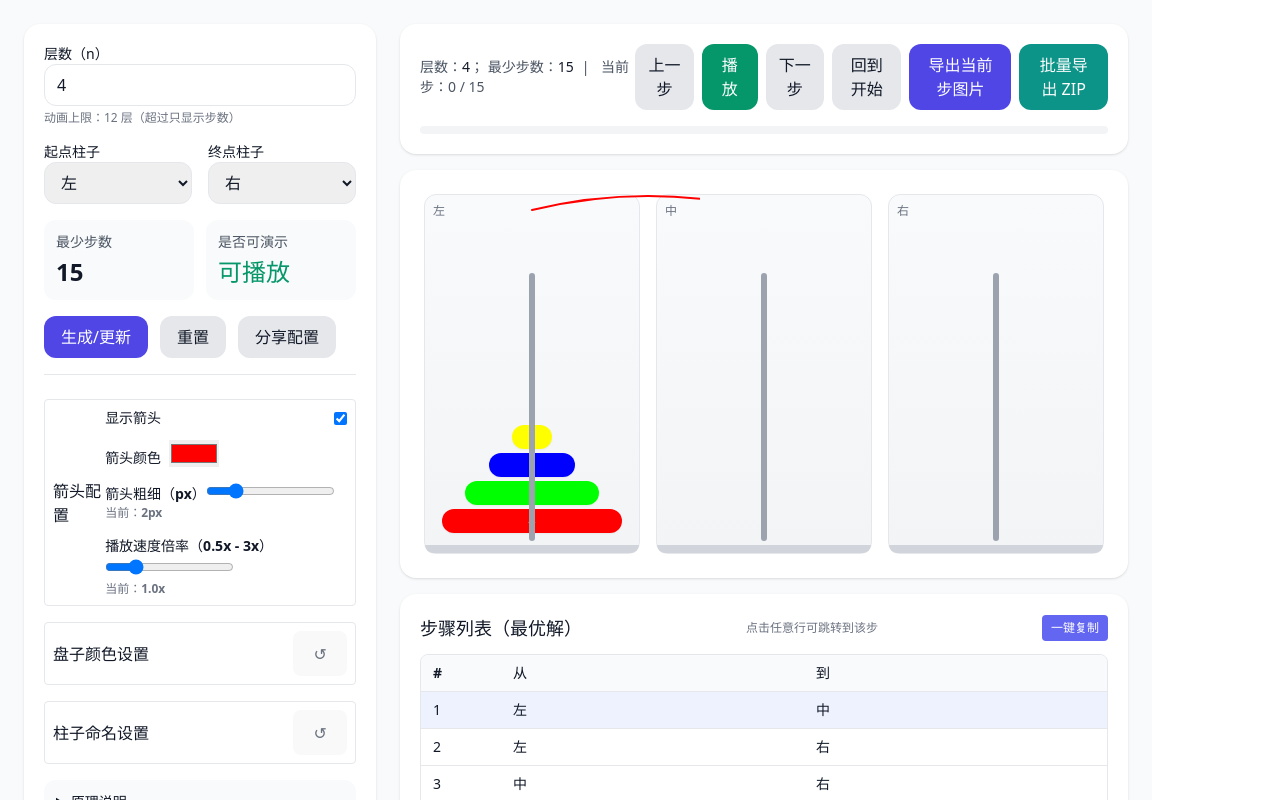
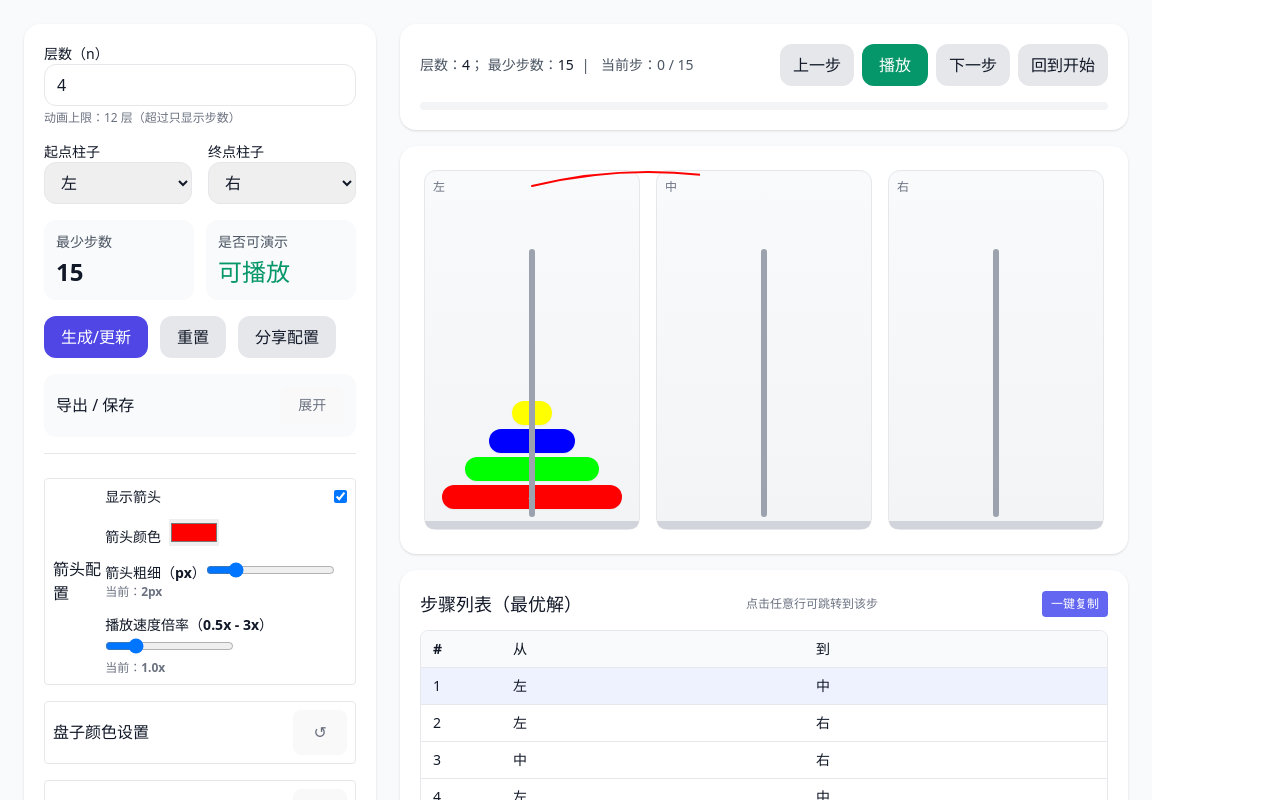
Before and after one commit to LightWind1/hanoi-explorer, a React (Vite) app: page / in a window 1280 px wide. Shown: the top 800 px of the page. Built offline with nearby package versions, Linux system fonts and the light colour scheme.

Commit message:
Fold the export button and delete the old method.
Fold the export button and delete the old method.
折叠导出按钮，删除旧方法。

```diff
--- a/src/App.tsx
+++ b/src/App.tsx
@@ -321,9 +321,13 @@ function drawArrowHead(ctx: CanvasRenderingContext2D, _x1:number, _y1:number, x2
 function ControlPanel() {
   const gs = useGlobal();
   const [inputN, setInputN] = useState(gs.n);
+  const [exportOpen, setExportOpen] = useState(() => {
+    try { const p = new URLSearchParams(window.location.search).get('export'); return p === 'open'; } catch { return false; }
+  });
 
   const stepsStr = useMemo(() => formatBigInt(minMovesBigInt(inputN)), [inputN]);
-  const canPlay = inputN <= 12;
+
+  const canPlay = inputN <= 12  && gs.startPeg !== gs.endPeg;
 
   const applyN = () => {
     let n = Math.max(1, Math.min(64, Math.floor(inputN)));
@@ -347,6 +351,17 @@ function ControlPanel() {
   };
 
   useEffect(() => { applyN(); }, [gs.startPeg, gs.endPeg]);
+
+  const toggleExportOpen = (val?: boolean) => {
+    const next = typeof val === 'boolean' ? val : !exportOpen;
+    setExportOpen(next);
+    try {
+      const params = new URLSearchParams(window.location.search);
+      params.set('export', next ? 'open' : 'closed');
+      const newUrl = `${window.location.pathname}?${params.toString()}`;
+      window.history.replaceState({}, '', newUrl);
+    } catch (e) { /* ignore */ }
+  };
 
   return (
     <div className="bg-white rounded-2xl shadow p-5 space-y-4">
@@ -422,6 +437,28 @@ function ControlPanel() {
                 }}
                 className="px-4 py-2 rounded-xl bg-gray-200">分享配置</button>
       </div>
+
+      <details className="rounded-xl bg-gray-50 p-3" open={exportOpen}>
+          <summary className="cursor-pointer font-medium flex justify-between items-center">
+            <span>导出 / 保存</span>
+            <div className="flex items-center gap-2">
+              <button onClick={(e) => { e.preventDefault(); toggleExportOpen(); }} className="text-sm text-gray-500">{exportOpen ? '收起' : '展开'}</button>
+            </div>
+          </summary>
+          <div className="mt-3 flex flex-wrap gap-2">
+            <button onClick={async () => {
+              // 导出当前可见步骤（DOM 截图）
+              const el = document.getElementById('hanoi-visual');
+              if (!el) return; const canvas = await html2canvas(el); downloadDataUrl(canvas.toDataURL('image/png'), `step-${gs.stepIndex}.png`);
+            }} className="px-3 py-2 rounded-xl bg-indigo-600 text-white">导出当前步图片</button>
+
+            <button onClick={async () => {
+              // 使用 snapshots 直接绘制并打包
+              await exportSnapshotsAsZip(gs.snapshots, gs.moves, gs);
+            }} className="px-3 py-2 rounded-xl bg-teal-600 text-white">批量导出 ZIP</button>
+          </div>
+        </details>
+
 
       <div className="pt-2 border-t" />
         {/* 箭头配置 */}
@@ -585,20 +622,6 @@ function Visualizer() {
   const onNext = () => { GlobalState.setPlaying(false); GlobalState.setStepIndex(Math.min(moves.length, gs.stepIndex + 1)); };
   const onTogglePlay = () => { if (!moves || moves.length === 0) return; if (gs.stepIndex >= moves.length) GlobalState.setStepIndex(0); GlobalState.setPlaying(!playing); };
 
-  // export current step PNG
-  const exportCurrentPng = async () => {
-    const node = containerRef.current;
-    if (!node) return;
-    // ensure arrow visibility follows setting
-    const canvas = await html2canvas(node);
-    downloadDataUrl(canvas.toDataURL('image/png'), `step-${gs.stepIndex}.png`);
-  };
-
-  // export all steps to ZIP (include step-0)
-  const exportAllZip = async () => {
-    await exportSnapshotsAsZip(gs.snapshots, gs.moves, gs);
-  };
-
   const currentMove: Move | null = moves && moves.length
   ? gs.stepIndex < moves.length ? moves[gs.stepIndex] : null
   : null;
@@ -629,10 +652,9 @@ function Visualizer() {
             <button onClick={onTogglePlay} className={`px-4 py-2 rounded-xl ${gs.playing ? 'bg-rose-600 text-white' : 'bg-emerald-600 text-white'}`}>{gs.playing ? '暂停' : '播放'}</button>
             <button onClick={onNext} className="px-3 py-2 rounded-xl bg-gray-200">下一步</button>
             <button onClick={() => { GlobalState.setPlaying(false); GlobalState.setStepIndex(0); }} className="px-3 py-2 rounded-xl bg-gray-200">回到开始</button>
-            <button onClick={exportCurrentPng} className="px-3 py-2 rounded-xl bg-indigo-600 text-white">导出当前步图片</button>
-            <button onClick={exportAllZip} className="px-3 py-2 rounded-xl bg-teal-600 text-white">批量导出 ZIP</button>
           </div>
         </div>
+
 
         <div className="mt-4 h-2 w-full rounded-full bg-gray-100 overflow-hidden">
           <div className="h-full bg-indigo-500" style={{ width: `${progress * 100}%` }} />
```
